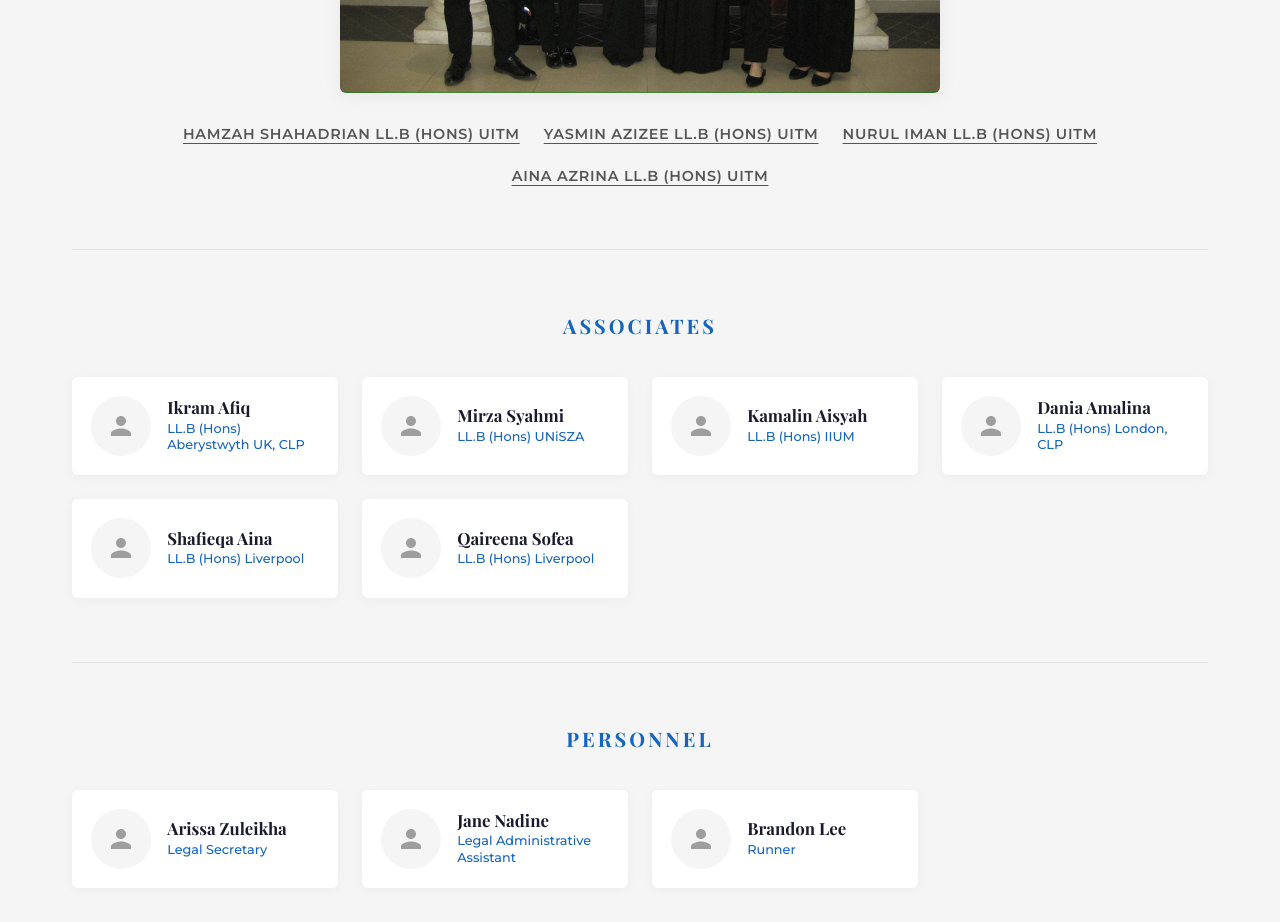
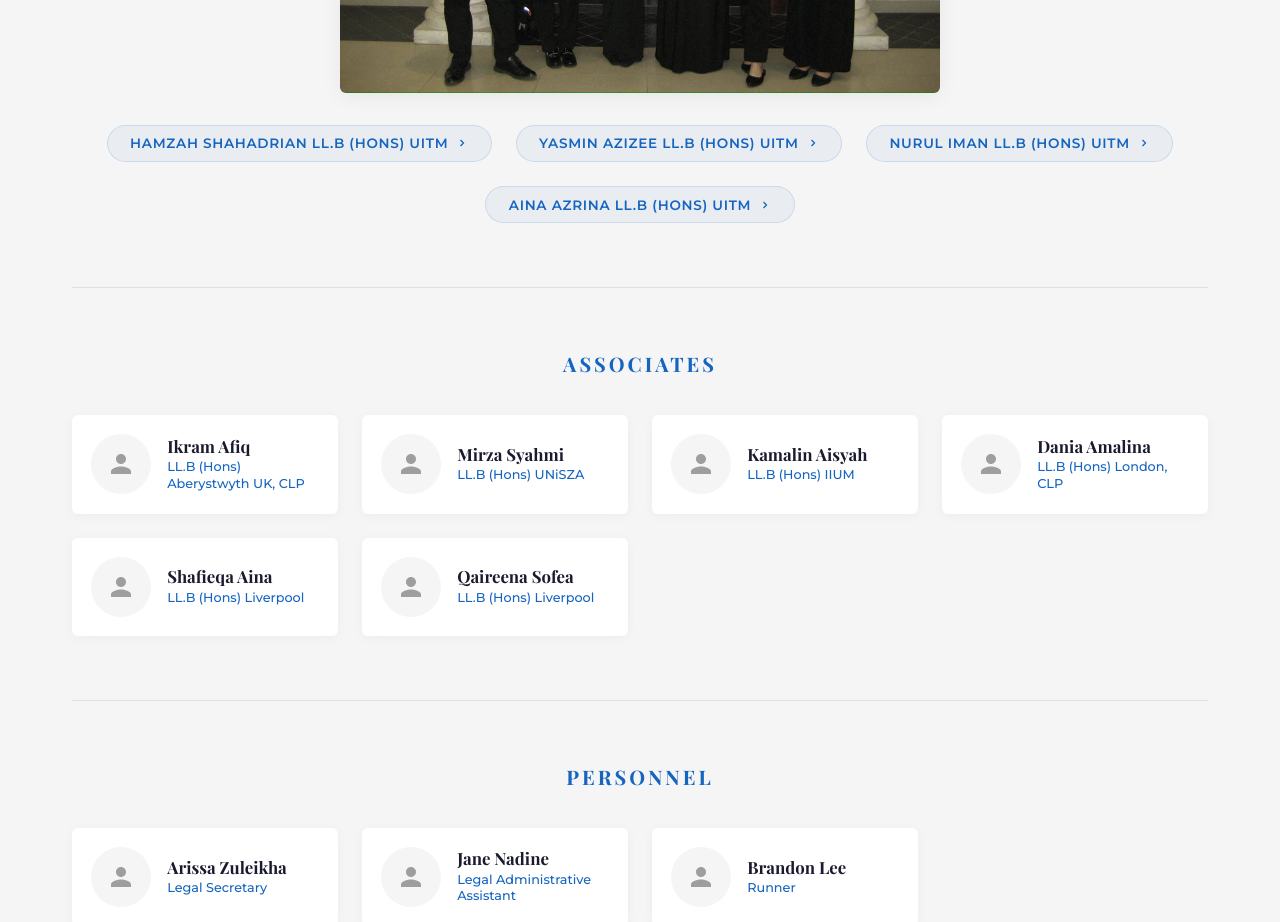
Before and after one commit to EtramaDiRaizel/nuhaassociatelaw, a Next.js app: page / in a window 1280 px wide. Shown: the part 5280-6202 px from the top of the page. Built offline with nearby package versions, Linux system fonts and the light colour scheme.

Commit message:
Enhance intuitiveness of senior associate profile links with pill-style buttons and icons

```diff
--- a/src/app/globals.css
+++ b/src/app/globals.css
@@ -1278,21 +1278,26 @@ a {
 }
 
 .senior-name-btn {
-  background: none;
-  border: none;
-  padding: 0;
+  background: rgba(21, 101, 192, 0.05);
+  border: 1px solid rgba(21, 101, 192, 0.15);
+  padding: 0.6rem 1.4rem;
   font-weight: 600;
-  font-size: 0.9rem;
+  font-size: 0.85rem;
   letter-spacing: 0.05em;
   text-transform: uppercase;
-  color: #555;
+  color: var(--blue-primary);
   cursor: pointer;
-  transition: color 0.2s;
+  border-radius: 50px;
+  transition: all 0.3s ease;
   font-family: inherit;
-  text-decoration: underline;
-  text-underline-offset: 4px;
+  display: inline-flex;
+  align-items: center;
+  gap: 0.5rem;
 }
 
 .senior-name-btn:hover {
-  color: var(--blue-primary);
+  background: var(--blue-primary);
+  color: var(--white);
+  transform: translateY(-2px);
+  box-shadow: 0 4px 12px rgba(21, 101, 192, 0.2);
 }
--- a/src/app/page.tsx
+++ b/src/app/page.tsx
@@ -286,11 +286,22 @@ export default function Home() {
                 <img src="/team/Team.jpg" alt="Senior Associates Team" />
               </div>
               <div className="team__names">
-                <button onClick={() => setSelectedProfile("hamzah")} className="senior-name-btn">Hamzah Shahadrian LL.B (Hons) UiTM</button>
-                <button onClick={() => setSelectedProfile("yasmin")} className="senior-name-btn">Yasmin Azizee LL.B (Hons) UiTM</button>
-                <button onClick={() => setSelectedProfile("nurul")} className="senior-name-btn">Nurul Iman LL.B (Hons) UiTM</button>
-                <button onClick={() => setSelectedProfile("aina")} className="senior-name-btn">Aina Azrina LL.B (Hons) UiTM</button>
-              </div>
+                <button onClick={() => setSelectedProfile("hamzah")} className="senior-name-btn">
+                  Hamzah Shahadrian LL.B (Hons) UiTM
+                  <svg width="12" height="12" viewBox="0 0 24 24" fill="none" stroke="currentColor" strokeWidth="2.5"><path d="m9 18 6-6-6-6"/></svg>
+                </button>
+                <button onClick={() => setSelectedProfile("yasmin")} className="senior-name-btn">
+                  Yasmin Azizee LL.B (Hons) UiTM
+                  <svg width="12" height="12" viewBox="0 0 24 24" fill="none" stroke="currentColor" strokeWidth="2.5"><path d="m9 18 6-6-6-6"/></svg>
+                </button>
+                <button onClick={() => setSelectedProfile("nurul")} className="senior-name-btn">
+                  Nurul Iman LL.B (Hons) UiTM
+                  <svg width="12" height="12" viewBox="0 0 24 24" fill="none" stroke="currentColor" strokeWidth="2.5"><path d="m9 18 6-6-6-6"/></svg>
+                </button>
+                <button onClick={() => setSelectedProfile("aina")} className="senior-name-btn">
+                  Aina Azrina LL.B (Hons) UiTM
+                  <svg width="12" height="12" viewBox="0 0 24 24" fill="none" stroke="currentColor" strokeWidth="2.5"><path d="m9 18 6-6-6-6"/></svg>
+                </button>              </div>
             </div>
           </ScrollReveal>
           <ScrollReveal delay={400}>
```
